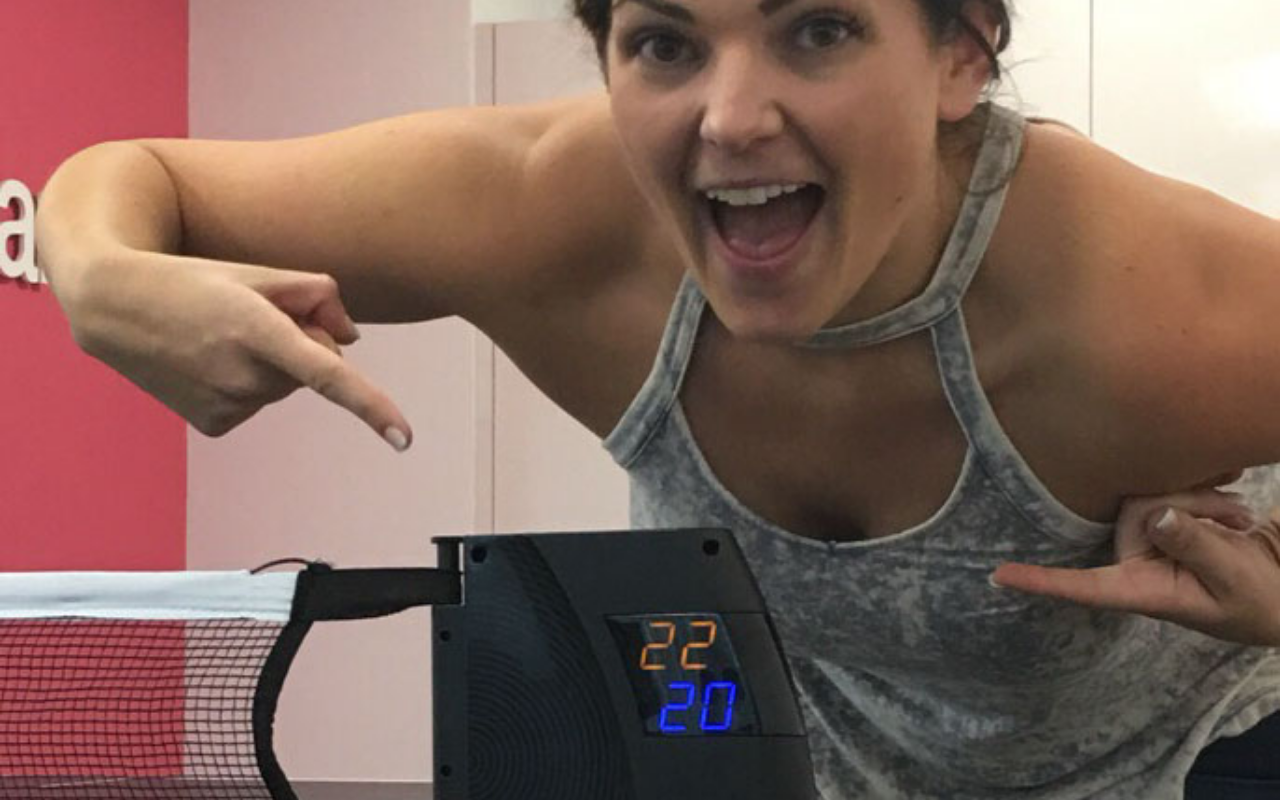
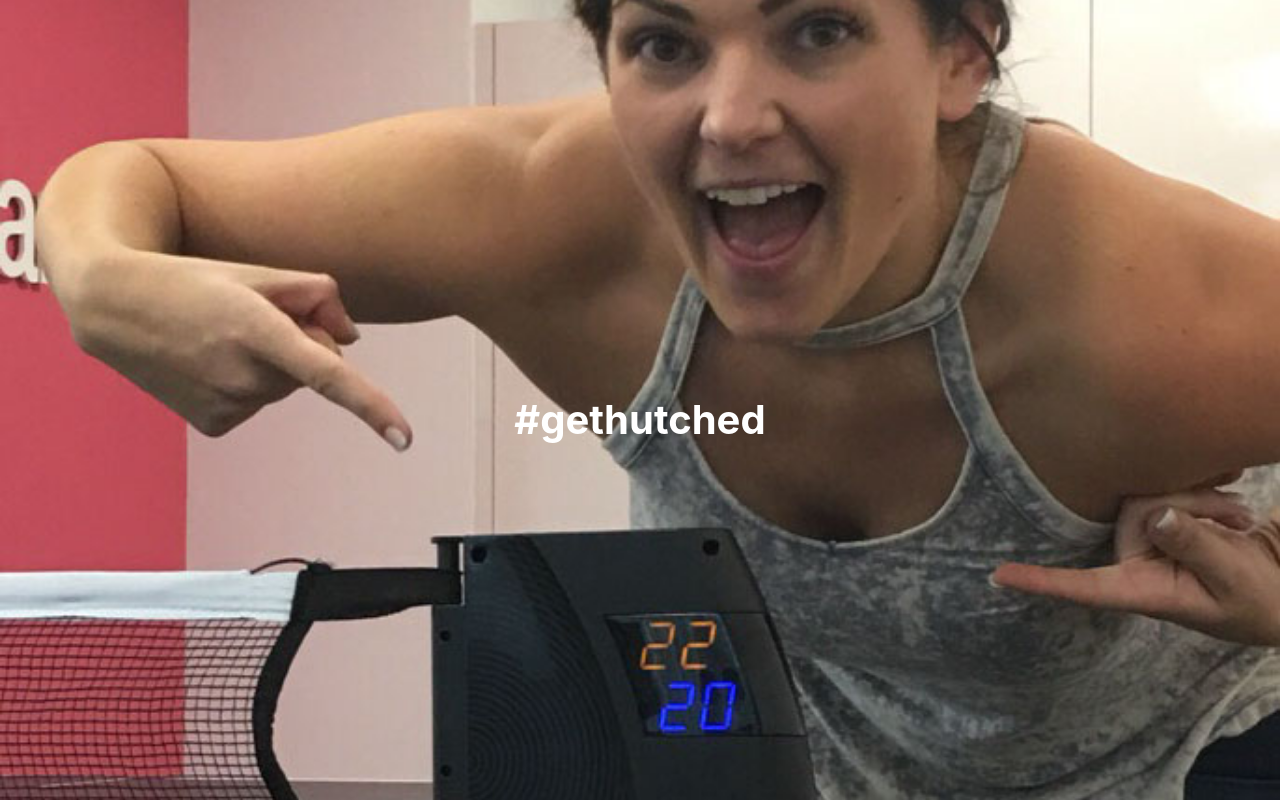
Before and after one commit to zackgemmell/gethutched, a plain HTML site: page index.html in a window 1280 px wide. Drawn offline with Linux system fonts and the light colour scheme.

Commit message:
Added text

```diff
--- a/index.html
+++ b/index.html
@@ -1,5 +1,6 @@
 <style>
     body{
+        font-family: -apple-system, BlinkMacSystemFont, "Segoe UI", Roboto, Helvetica, Arial, sans-serif, "Apple Color Emoji", "Segoe UI Emoji", "Segoe UI Symbol";
         margin:0;
         padding:0;
         width: 100%;
@@ -8,6 +9,16 @@
         background-position: center center;
         background-size: cover;
     }
+    h1 {
+        margin: auto;
+        text-align: center;
+        color: #ffffff;
+        top: 50%;
+        position: relative;
+        margin-top: -5px;
+        font-size: 40px;
+    }
 </style>
 <body>
+    <h1>#gethutched</h1>
 </body>
```
